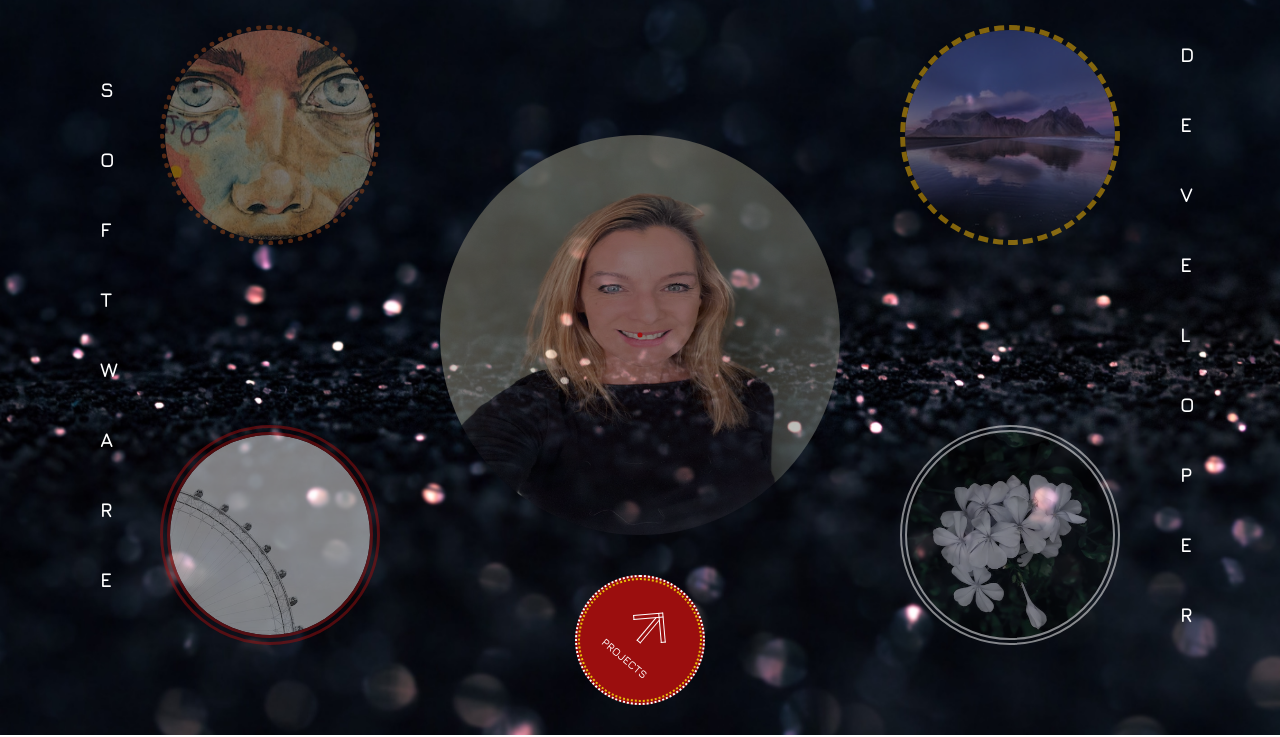
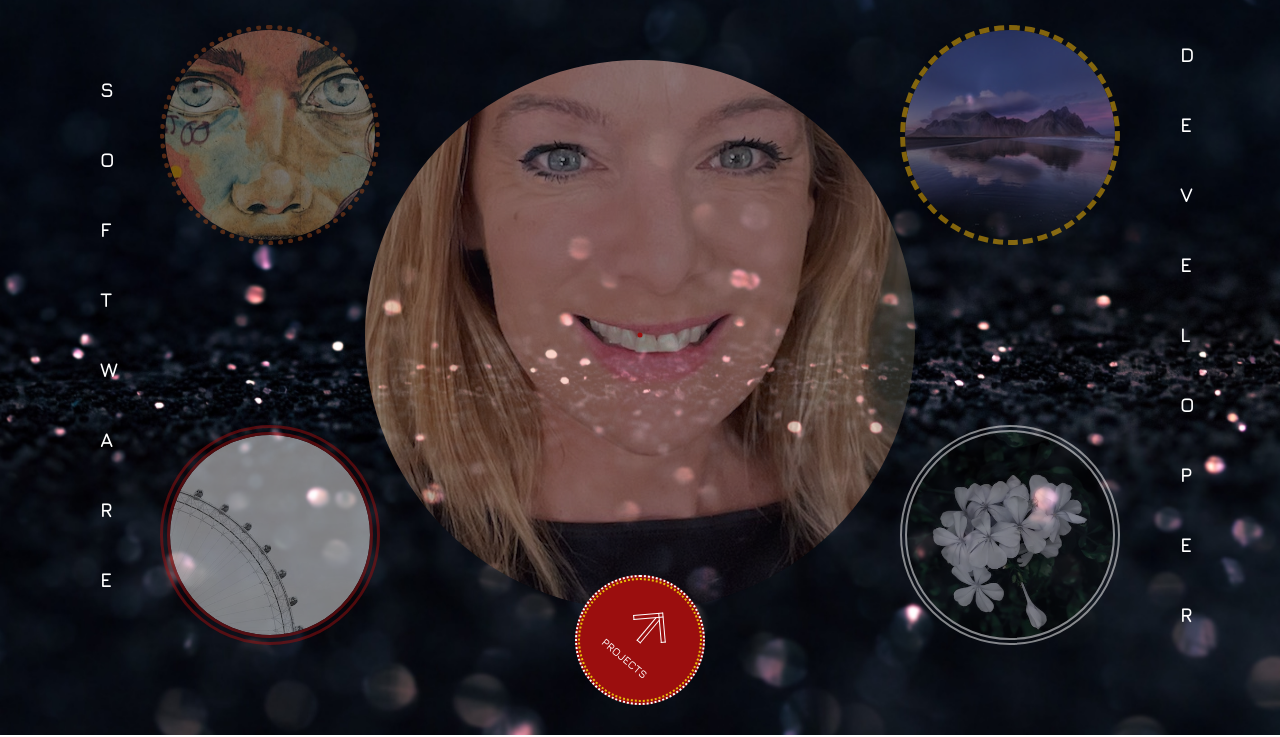
Before and after one commit to nikimacm/my-portfolio, a plain HTML site: page index.html in a window 1280 px wide. Shown: the part 65-802 px from the top of the page. Drawn offline with nearby package versions, Linux system fonts and the light colour scheme.

Commit message:
restructuted main landing image

```diff
--- a/index.html
+++ b/index.html
@@ -34,7 +34,7 @@
                 <div class="circle circle-4"></div>
             </div>
             <div class="main-circle center">
-                <img src="images/landing/profile-photo.jpeg" alt="profile photo">
+                <img src="images/landing/profile-photo-sm.jpeg" alt="profile photo">
             </div>
             <!--End of Animated Circles-->
 
--- a/style.css
+++ b/style.css
@@ -262,8 +262,8 @@ html {
 }
 
 .main-circle {
-    width: 40rem;
-    height: 40rem;
+    width: 55rem;
+    height: 55rem;
     position: absolute;
     overflow: hidden;
     border-radius: 50%;
@@ -271,14 +271,13 @@ html {
 }
 
 .main-circle:hover {
-    width: 55rem;
-    height: 55rem;
+    width: 75rem;
+    height: 75rem;
 }
 
 .main-circle img {
     mix-blend-mode: normal;
-    width: 100%;
-    height: 100%;
+    background-size: cover;
     opacity: 0.5;
     position: relative;
     top: 0;
```
Also changed, not shown: images/landing/profile-photo-sm.jpeg (added), images/landing/profile-photo-sm.png (added).
